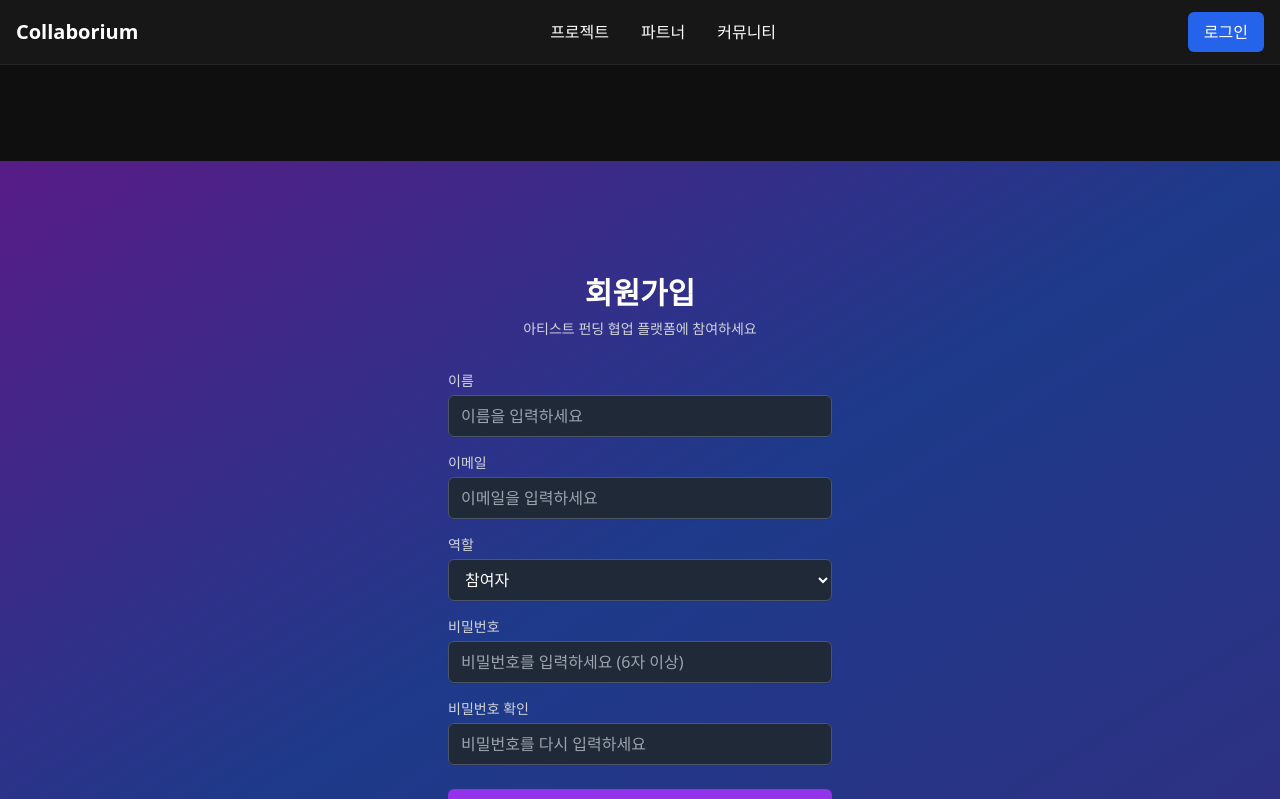
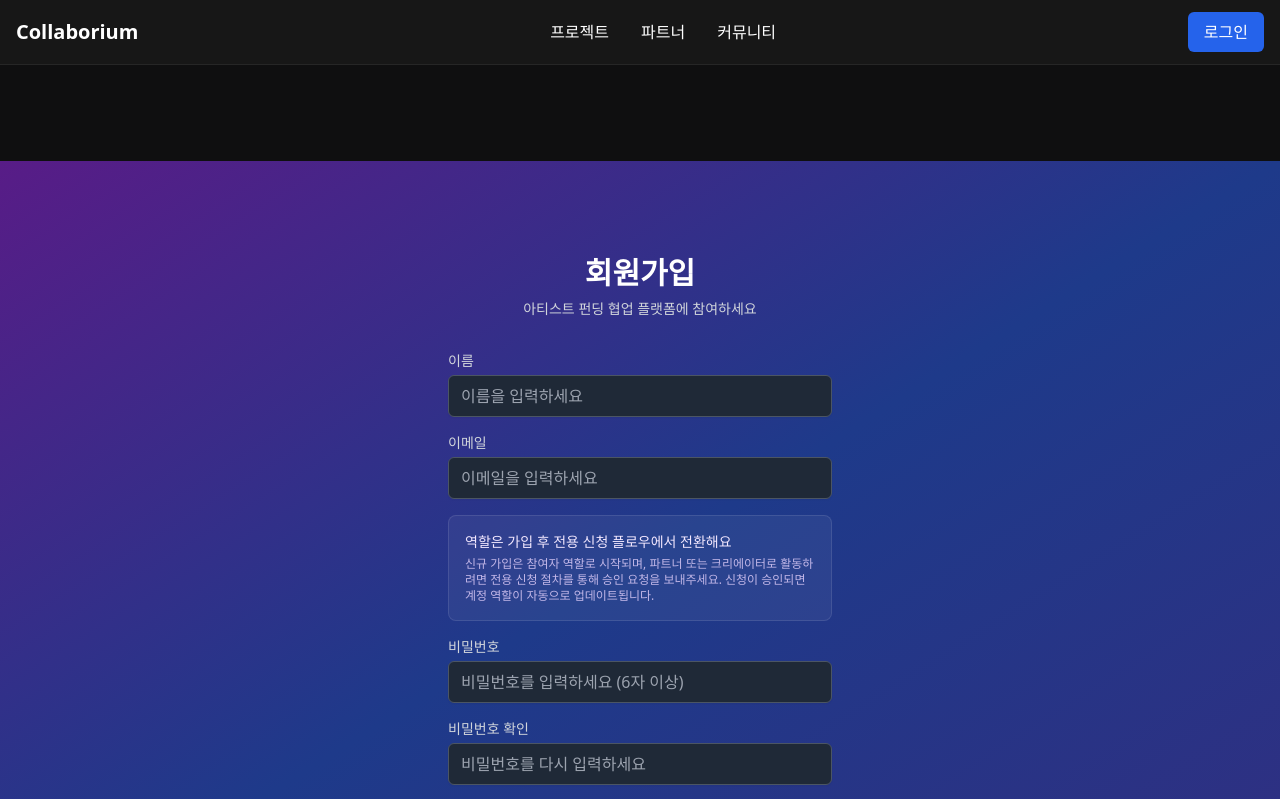
Before and after one commit to LaSeunghyun/collabo, a Next.js app: page /auth/signup in a window 1280 px wide. Shown: the top 799 px of the page. Built offline with nearby package versions, Linux system fonts and the light colour scheme; no server answers.

Commit message:
Simplify signup role handling and enforce participant default

```diff
--- a/app/api/auth/register/route.ts
+++ b/app/api/auth/register/route.ts
@@ -5,7 +5,8 @@ import { UserRole } from '@/types/prisma';
 
 export async function POST(request: NextRequest) {
     try {
-        const { name, email, password, role = 'PARTICIPANT' } = await request.json();
+        const body = await request.json();
+        const { name, email, password } = body;
 
         // 입력 검증
         if (!name || !email || !password) {
@@ -43,7 +44,7 @@ export async function POST(request: NextRequest) {
                 name,
                 email,
                 passwordHash: hashedPassword,
-                role: role as UserRole,
+                role: UserRole.PARTICIPANT,
             },
             select: {
                 id: true,
--- a/app/auth/signup/page.tsx
+++ b/app/auth/signup/page.tsx
@@ -10,14 +10,13 @@ export default function SignUpPage() {
         name: '',
         email: '',
         password: '',
-        confirmPassword: '',
-        role: 'PARTICIPANT' as 'PARTICIPANT' | 'CREATOR' | 'PARTNER'
+        confirmPassword: ''
     });
     const [isLoading, setIsLoading] = useState(false);
     const [error, setError] = useState('');
     const router = useRouter();
 
-    const handleChange = (e: React.ChangeEvent<HTMLInputElement | HTMLSelectElement>) => {
+    const handleChange = (e: React.ChangeEvent<HTMLInputElement>) => {
         setFormData(prev => ({
             ...prev,
             [e.target.name]: e.target.value
@@ -53,7 +52,6 @@ export default function SignUpPage() {
                     name: formData.name,
                     email: formData.email,
                     password: formData.password,
-                    role: formData.role,
                 }),
             });
 
@@ -127,21 +125,11 @@ export default function SignUpPage() {
                             />
                         </div>
 
-                        <div>
-                            <label htmlFor="role" className="block text-sm font-medium text-gray-300">
-                                역할
-                            </label>
-                            <select
-                                id="role"
-                                name="role"
-                                value={formData.role}
-                                onChange={handleChange}
-                                className="mt-1 block w-full px-3 py-2 border border-gray-600 rounded-md shadow-sm bg-gray-800 text-white focus:outline-none focus:ring-2 focus:ring-purple-500 focus:border-transparent"
-                            >
-                                <option value="PARTICIPANT">참여자</option>
-                                <option value="CREATOR">크리에이터</option>
-                                <option value="PARTNER">파트너</option>
-                            </select>
+                        <div className="rounded-lg border border-white/10 bg-white/5 p-4 text-sm text-purple-100">
+                            <p className="font-medium">역할은 가입 후 전용 신청 플로우에서 전환해요</p>
+                            <p className="mt-1 text-xs text-purple-200/80">
+                                신규 가입은 참여자 역할로 시작되며, 파트너 또는 크리에이터로 활동하려면 전용 신청 절차를 통해 승인 요청을 보내주세요. 신청이 승인되면 계정 역할이 자동으로 업데이트됩니다.
+                            </p>
                         </div>
 
                         <div>
```
Also changed, not shown: 1 other file (tests, documents, lock files or other folders).
